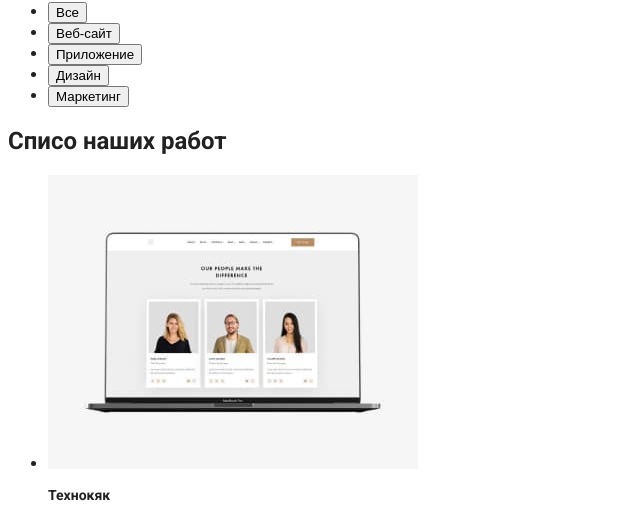
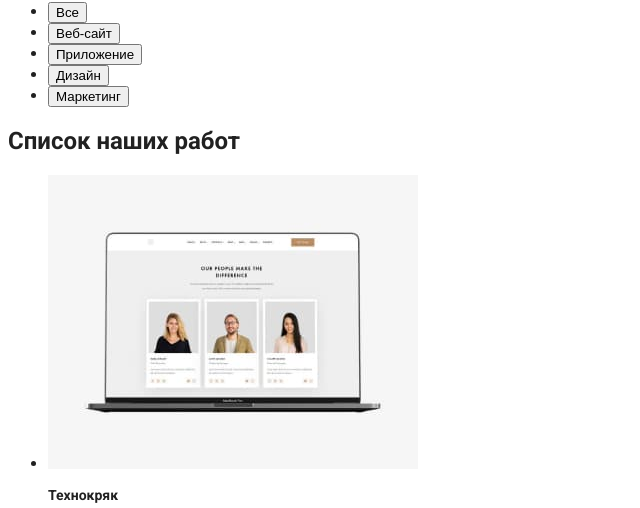
Before and after one commit to IvanTarychev/goit-markup-hw-02, a plain HTML site: page portfolio.html in a window 1280 px wide. Shown: the part 292-800 px from the top of the page, 0-640 px from the left. Drawn offline with Linux system fonts and the light colour scheme.

Commit message:
исправление гарматических ошибок

```diff
--- a/portfolio.html
+++ b/portfolio.html
@@ -50,11 +50,11 @@
 
         <!-- портфолио -->
         <section>
-            <h2>Списо наших работ</h2>
+            <h2>Список наших работ</h2>
             <ul>
                 <li>
                     <img src="./images/portfolio-website-img.jpg" alt="website">
-                    <h3>Технокяк</h3>
+                    <h3>Технокряк</h3>
                     <p>Веб-сайт</p>
                 </li>
                 <li>
```
